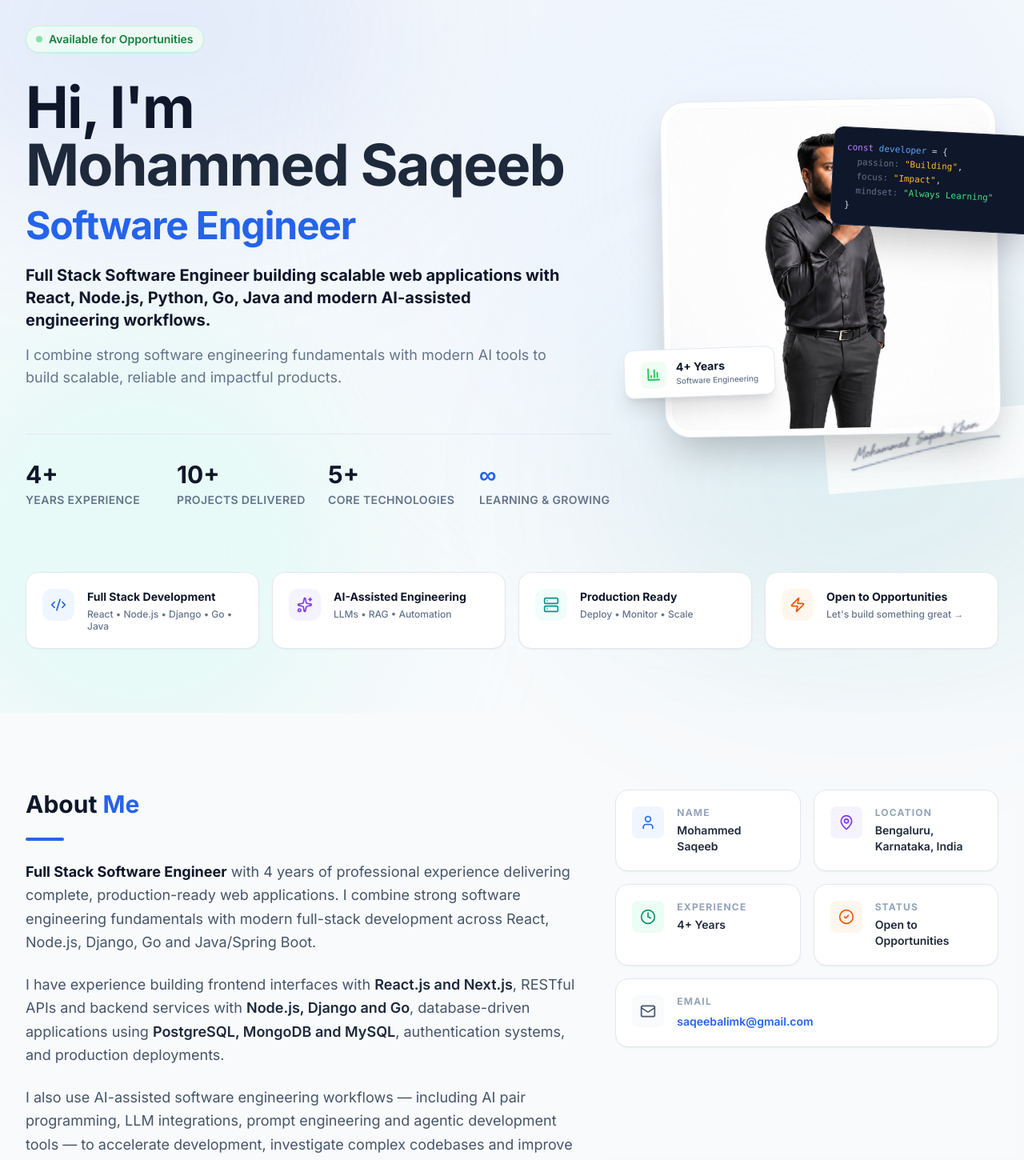
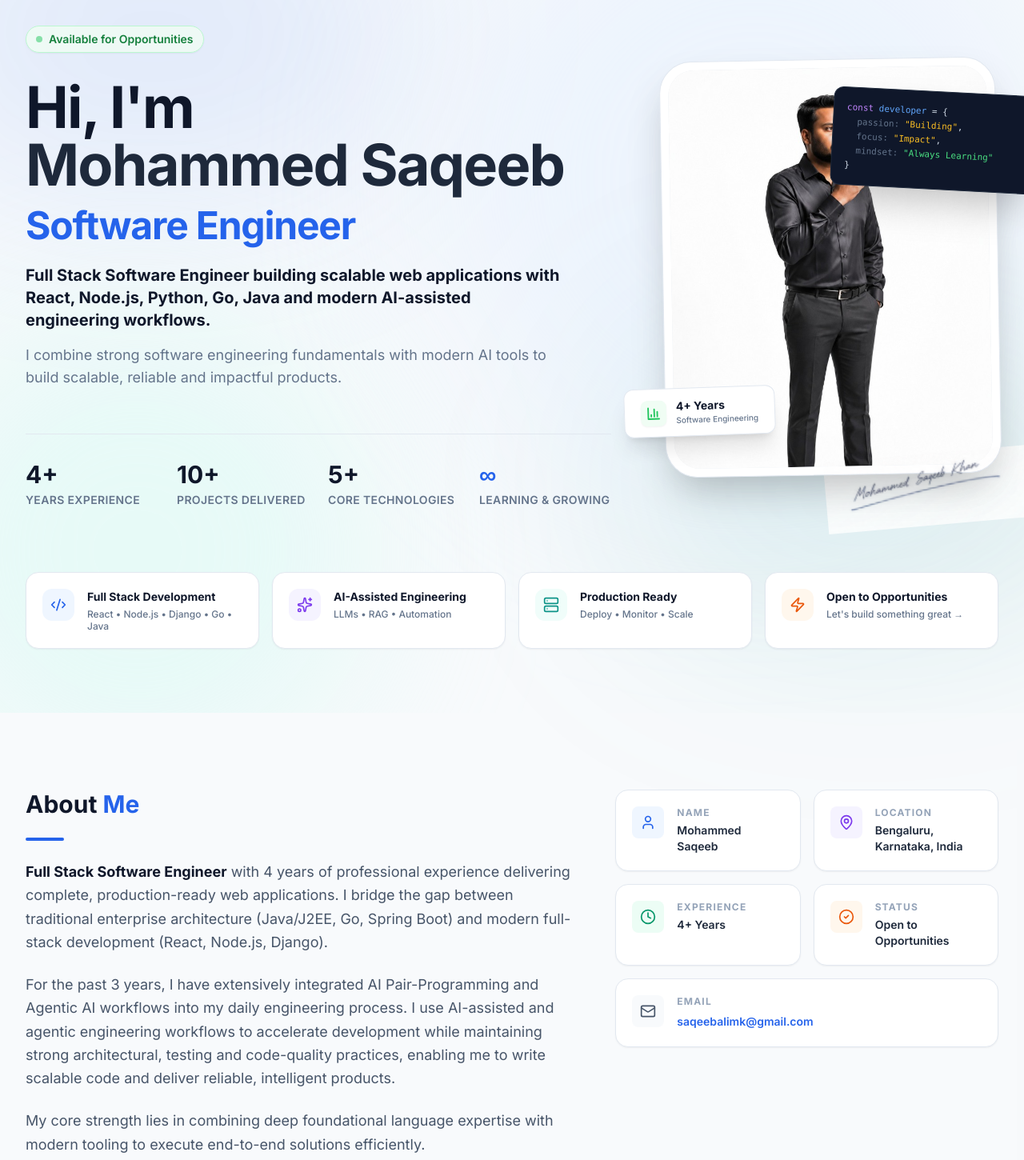
Before and after one commit to saqeebalimk/New-portfolio, a Next.js app: page / in a window 1280 px wide. Shown: the part 80-1530 px from the top of the page at 80% size. Built offline with nearby package versions, Linux system fonts and the light colour scheme.

Commit message:
Enhance hero portrait to 4:5 aspect ratio and complete user text layouts

```diff
--- a/components/sections/About.tsx
+++ b/components/sections/About.tsx
@@ -93,13 +93,13 @@ export function About() {
                         <div className="h-1 w-12 bg-primary rounded-full mb-8" />
 
                         <p className="text-lg text-slate-600 leading-relaxed">
-                            <strong className="text-slate-900 font-bold">Full Stack Software Engineer</strong> with 4 years of professional experience delivering complete, production-ready web applications. I combine strong software engineering fundamentals with modern full-stack development across React, Node.js, Django, Go and Java/Spring Boot.
+                            <strong className="text-slate-900 font-bold">Full Stack Software Engineer</strong> with 4 years of professional experience delivering complete, production-ready web applications. I bridge the gap between traditional enterprise architecture (Java/J2EE, Go, Spring Boot) and modern full-stack development (React, Node.js, Django).
                         </p>
                         <p className="text-lg text-slate-600 leading-relaxed">
-                            I have experience building frontend interfaces with <strong className="text-slate-800 font-semibold">React.js and Next.js</strong>, RESTful APIs and backend services with <strong className="text-slate-800 font-semibold">Node.js, Django and Go</strong>, database-driven applications using <strong className="text-slate-800 font-semibold">PostgreSQL, MongoDB and MySQL</strong>, authentication systems, and production deployments.
+                            For the past 3 years, I have extensively integrated AI Pair-Programming and Agentic AI workflows into my daily engineering process. I use AI-assisted and agentic engineering workflows to accelerate development while maintaining strong architectural, testing and code-quality practices, enabling me to write scalable code and deliver reliable, intelligent products.
                         </p>
                         <p className="text-lg text-slate-600 leading-relaxed">
-                            I also use AI-assisted software engineering workflows — including AI pair programming, LLM integrations, prompt engineering and agentic development tools — to accelerate development, investigate complex codebases and improve engineering productivity. My focus is understanding architecture, validating implementations, debugging systems and delivering reliable, maintainable software.
+                            My core strength lies in combining deep foundational language expertise with modern tooling to execute end-to-end solutions efficiently.
                         </p>
                     </motion.div>
 
@@ -192,7 +192,7 @@ export function About() {
                         <p className="text-slate-500 max-w-2xl text-[15px]">A journey of continuous learning, building and creating impact.</p>
                     </div>
 
-                    <div className="relative pb-10 ml-2 sm:ml-0">
+                    <div className="relative max-w-5xl mx-auto pb-10 ml-2 sm:ml-0">
                         {/* Continuous Vertical Line */}
                         <div className="absolute left-2.5 top-8 bottom-0 w-px bg-slate-200/80 z-0"></div>
 
--- a/components/sections/Contact.tsx
+++ b/components/sections/Contact.tsx
@@ -35,15 +35,7 @@ export function Contact() {
                         </div>
 
                         <div className="space-y-5">
-                            <Card className="flex items-center space-x-5 bg-white border border-slate-200 shadow-sm hover:shadow-md cursor-pointer !pr-8 min-h-[5rem]">
-                                <div className="p-3.5 bg-blue-50 rounded-xl text-primary flex-shrink-0">
-                                    <Mail size={22} />
-                                </div>
-                                <div className="overflow-hidden">
-                                    <h4 className="text-[11px] font-bold text-slate-400 uppercase tracking-widest mb-1">Mail me</h4>
-                                    <a href="mailto:alikhanmohammed342@gmail.com" className="text-slate-800 font-semibold truncate hover:text-primary transition-colors">alikhanmohammed342@gmail.com</a>
-                                </div>
-                            </Card>
+                            {/* Mail Me card removed per user request */}
 
                             <Card className="flex items-center space-x-5 bg-white border border-slate-200 shadow-sm hover:shadow-md cursor-pointer !pr-8 min-h-[5rem]">
                                 <div className="p-3.5 bg-teal-50 rounded-xl text-secondary flex-shrink-0">
@@ -105,6 +97,28 @@ export function Contact() {
                                 </div>
                             </div>
 
+                            <div className="space-y-2 mb-5">
+                                <label className="text-xs font-bold text-slate-500 uppercase tracking-widest">Opportunity Type</label>
+                                <div className="relative">
+                                    <select
+                                        name="subject"
+                                        required
+                                        className="w-full bg-white border border-slate-200 rounded-xl p-3.5 text-slate-900 focus:outline-none focus:ring-2 focus:ring-primary/20 focus:border-primary transition-all shadow-sm appearance-none font-medium"
+                                        defaultValue=""
+                                    >
+                                        <option value="" disabled>Select an option...</option>
+                                        <option value="Freelancing">Freelancing</option>
+                                        <option value="Collaborate">Collaborate</option>
+                                        <option value="Part Time">Part Time</option>
+                                        <option value="Full Time">Full Time</option>
+                                        <option value="Open Opportunities">Open Opportunities</option>
+                                    </select>
+                                    <div className="absolute inset-y-0 right-0 flex items-center px-4 pointer-events-none">
+                                        <svg className="w-4 h-4 text-slate-500" fill="none" stroke="currentColor" viewBox="0 0 24 24"><path strokeLinecap="round" strokeLinejoin="round" strokeWidth="2" d="M19 9l-7 7-7-7"></path></svg>
+                                    </div>
+                                </div>
+                            </div>
+
                             <div className="space-y-2 mb-8">
                                 <label className="text-xs font-bold text-slate-500 uppercase tracking-widest">Message</label>
                                 <textarea
--- a/components/sections/Hero.tsx
+++ b/components/sections/Hero.tsx
@@ -80,10 +80,10 @@ export function Hero() {
                         initial={{ opacity: 0, scale: 0.95 }}
                         animate={{ opacity: 1, scale: 1 }}
                         transition={{ duration: 0.6, delay: 0.2 }}
-                        className="hidden lg:flex flex-col items-end flex-shrink-0 w-full max-w-[420px] relative"
+                        className="hidden lg:flex flex-col items-end flex-shrink-0 w-full max-w-[420px] relative z-10"
                     >
-                        <div className="w-full relative shadow-2xl rounded-[2rem] bg-white border border-slate-200 p-2 transform lg:-rotate-1 hover:rotate-0 transition-transform duration-500 overflow-hidden">
-                            <div className="relative w-full aspect-square rounded-[1.5rem] overflow-hidden bg-slate-100 shadow-inner">
+                        <div className="w-full relative shadow-2xl rounded-[2.5rem] bg-white border border-slate-200 p-2.5 transform lg:-rotate-1 hover:rotate-0 transition-transform duration-500 overflow-hidden">
+                            <div className="relative w-full aspect-[4/5] rounded-[2rem] overflow-hidden bg-slate-100 shadow-inner flex items-end justify-center">
                                 <img
                                     src="/profile.jpg"
                                     alt="Mohammed Saqeeb"
```
